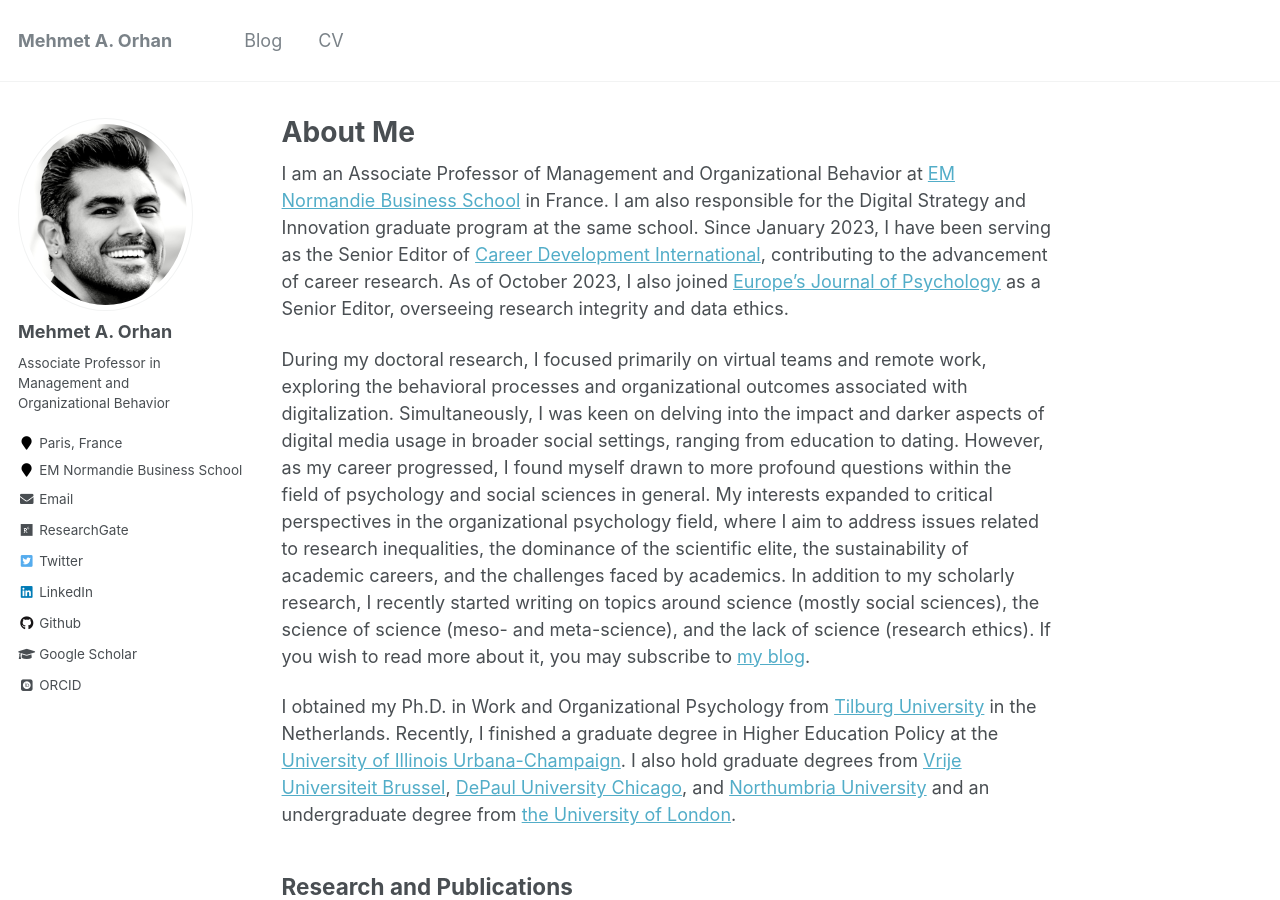
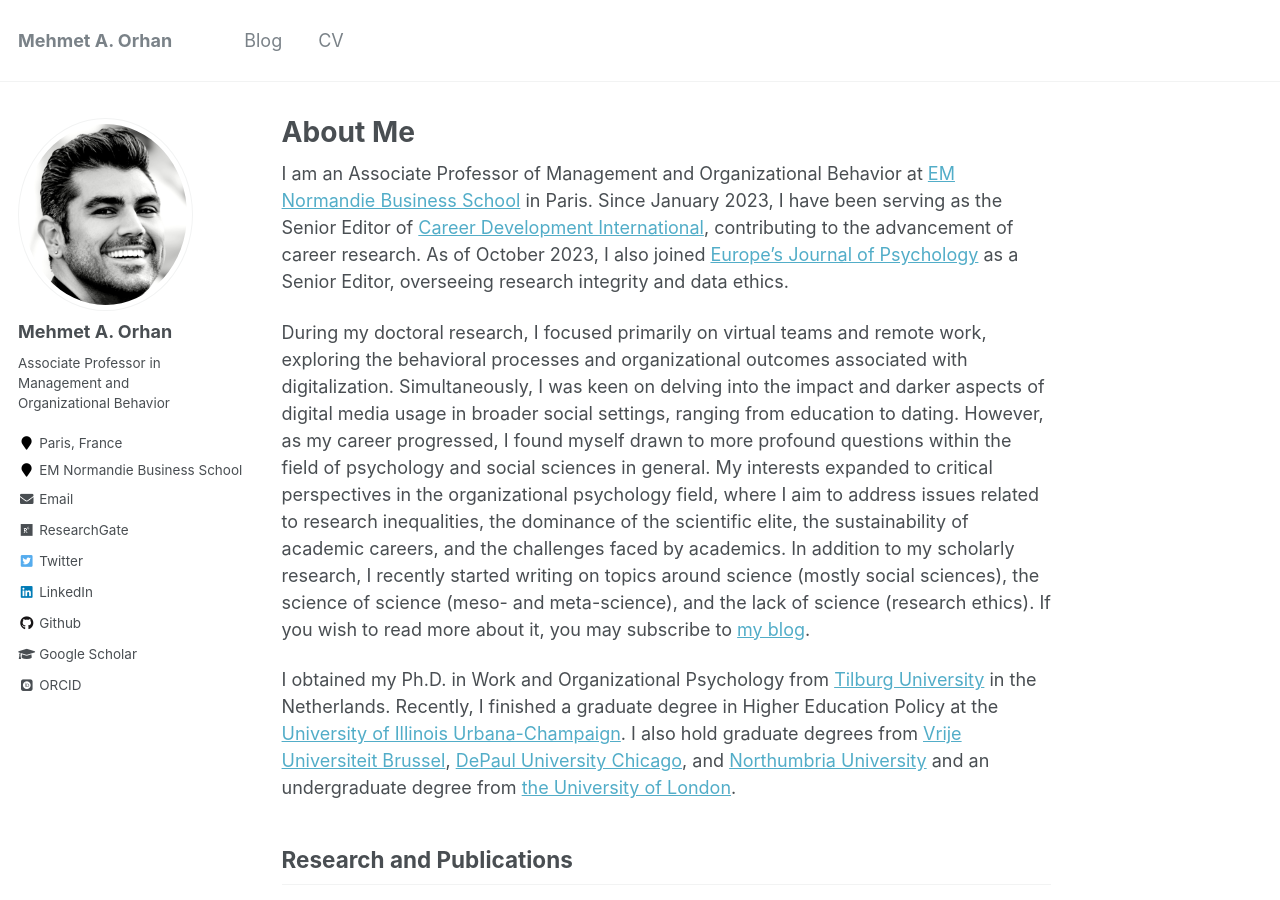
Before and after one commit to maorhan/maorhan.github.io, a Jekyll site: the page built from _pages/about.md, in a window 1280 px wide and 900 px high. Built offline with Jekyll 4.4.1, drawn with Linux system fonts in a browser that asks for light colours; some web fonts are replaced.

Commit message:
Update about.md

```diff
--- a/_pages/about.md
+++ b/_pages/about.md
@@ -8,7 +8,7 @@ redirect_from:
   - /about.html
 ---
 
-I am an Associate Professor of Management and Organizational Behavior at [EM Normandie Business School](https://en.em-normandie.com/) in France. I am also responsible for the Digital Strategy and Innovation graduate program at the same school. Since January 2023, I have been serving as the Senior Editor of [Career Development International](https://www.emeraldgrouppublishing.com/journal/cdi), contributing to the advancement of career research. As of October 2023, I also joined [Europe's Journal of Psychology](https://ejop.psychopen.eu/index.php/ejop) as a Senior Editor, overseeing research integrity and data ethics.
+I am an Associate Professor of Management and Organizational Behavior at [EM Normandie Business School](https://en.em-normandie.com/) in Paris. Since January 2023, I have been serving as the Senior Editor of [Career Development International](https://www.emeraldgrouppublishing.com/journal/cdi), contributing to the advancement of career research. As of October 2023, I also joined [Europe's Journal of Psychology](https://ejop.psychopen.eu/index.php/ejop) as a Senior Editor, overseeing research integrity and data ethics.
 
 During my doctoral research, I focused primarily on virtual teams and remote work, exploring the behavioral processes and organizational outcomes associated with digitalization. Simultaneously, I was keen on delving into the impact and darker aspects of digital media usage in broader social settings, ranging from education to dating. However, as my career progressed, I found myself drawn to more profound questions within the field of psychology and social sciences in general. My interests expanded to critical perspectives in the organizational psychology field, where I aim to address issues related to research inequalities, the dominance of the scientific elite, the sustainability of academic careers, and the challenges faced by academics. In addition to my scholarly research, I recently started writing on topics around science (mostly social sciences), the science of science (meso- and meta-science), and the lack of science (research ethics). If you wish to read more about it, you may subscribe to [my blog](https://morhan.substack.com).
 
```
